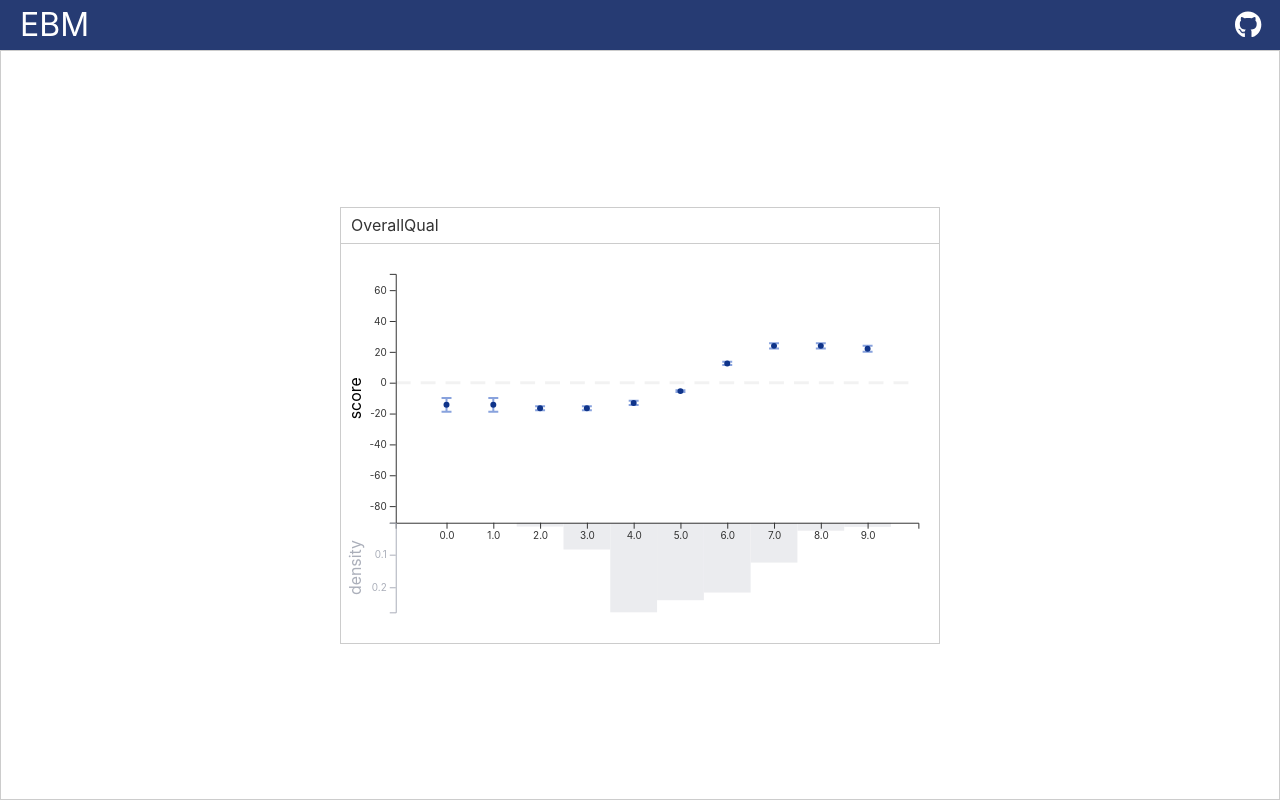
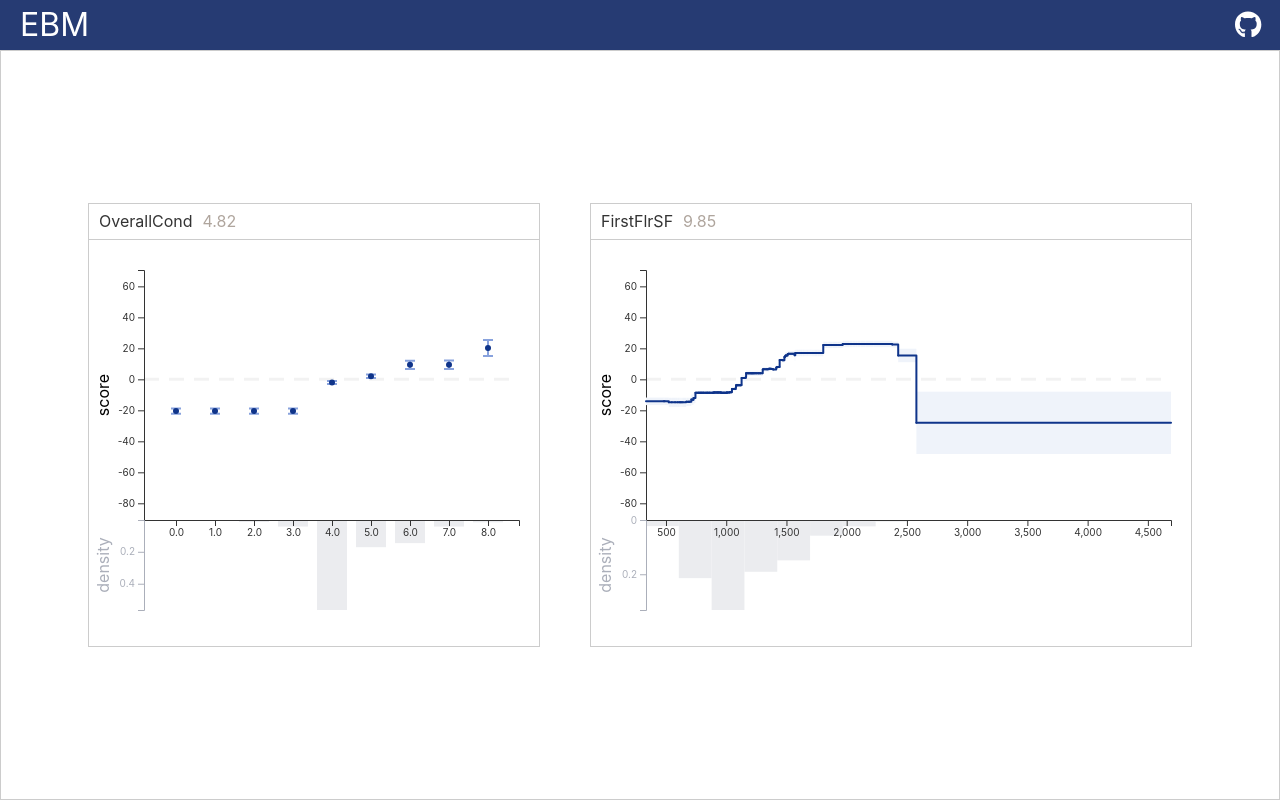
Before and after one commit to interpretml/gam-changer, a Svelte app: page / in a window 1280 px wide. Built offline with nearby package versions, Linux system fonts and the light colour scheme.

Commit message:
Add adaptive width for categorical

```diff
--- a/src/Main.svelte
+++ b/src/Main.svelte
@@ -40,6 +40,9 @@
 
   .content {
     display: flex;
+    flex-direction: row;
+    gap: 50px;
+    justify-content: center;
     height: min(800px, calc(100vh - 50px));
     width: 100vw;
     box-sizing: border-box;
@@ -47,10 +50,8 @@
   }
 
   .feature-window {
-    width: 600px;
-    height: 437px;
     border: 1px solid $gray-border;
-    margin: auto;
+    margin: auto 0;
   }
 
 </style>
@@ -63,14 +64,16 @@
   <div class='content'>
     <div class='feature-window'>
       <CategoricalGlobalExplain
-        featureData = {data === null ? null : data.features[0]}
+        featureData = {data === null ? null : data.features[26]}
         scoreRange = {data === null ? null : data.scoreRange}
       />
+    </div>
 
-      <!-- <ContinuousGlobalExplain
+    <div class='feature-window'>
+      <ContinuousGlobalExplain
         featureData = {data === null ? null : data.features[2]}
         scoreRange = {data === null ? null : data.scoreRange}
-      /> -->
+      />
     </div>
   </div>
 
--- a/src/global-explanation/CategoricalFeature.svelte
+++ b/src/global-explanation/CategoricalFeature.svelte
@@ -1,8 +1,10 @@
 <script>
   import * as d3 from 'd3';
+  import { round } from '../utils';
 
   export let featureData = null;
   export let scoreRange = null;
+  export let svgHeight = 400;
 
   let svg = null;
 
@@ -11,8 +13,13 @@
     top: 30, right: 20, bottom: 30, left: 25
   };
   const densityHeight = 90;
-  const width = 600;
+
+  // Viewbox width and height
+  let width = 600;
   const height = 400;
+
+  // Real width (depends on the svgHeight prop)
+  let svgWidth = svgHeight * (width / height);
 
   // Show some hidden elements for development
   const showRuler = false;
@@ -67,9 +74,20 @@
     console.log(featureData);
     let svgSelect = d3.select(svg);
 
+    // For categorical variables, the width depends on the number of levels
+    // Level # <= 4 => 300, level # <= 10 => 450, others => 600
+    let levelNum = featureData.binLabel.length;
+    if (levelNum <= 10) width = 450;
+    if (levelNum <= 4) width = 300;
+
+    // Make the svg keep the viewbox 3:2 ratio
+    svgWidth = svgHeight * (width / height);
+
     // Set svg viewBox (3:2 WH ratio)
-    svgSelect.attr('viewBox', '0 0 600 400')
-      .attr('preserveAspectRatio', 'xMinYMin meet');
+    svgSelect.attr('viewBox', `0 0 ${width} ${height}`)
+      .attr('preserveAspectRatio', 'xMinYMin meet')
+      .attr('width', svgWidth)
+      .attr('height', svgHeight);
 
     // Draw a border for the svg
     svgSelect.append('rect')
@@ -98,7 +116,7 @@
 
     let xScale = d3.scalePoint()
       .domain(featureData.binLabel)
-      .padding(1)
+      .padding(0.7)
       .range([0, chartWidth])
       .round(true);
 
@@ -217,7 +235,7 @@
       .domain(d3.extent(histFrequency))
       .range([0, densityHeight]);
 
-    let histWidth = xScale(histData[0].x2) - xScale(histData[0].x1);
+    let histWidth = Math.min(30, xScale(histData[0].x2) - xScale(histData[0].x1));
 
     histChart.selectAll('rect')
       .data(histData)
@@ -271,8 +289,6 @@
   .explain-panel {
     display: flex;
     flex-direction: column;
-    width: 100%;
-    height: 100%;
   }
 
   .header {
@@ -280,16 +296,14 @@
     height: $header-height;
     padding: 5px 10px;
     border-bottom: 1px solid $gray-border;
-  }
 
-  .svg-container {
-    width: 100%;
-    height: calc(100% - #{$header-height});
-  }
+    .header__name {
+      margin-right: 10px;
+    }
 
-  .svg-explainer {
-    width: 100%;
-    height: 100%;
+    .header__importance {
+      color: $gray-light;
+    }
   }
 
   :global(.explain-panel .y-axis-text) {
@@ -310,9 +324,20 @@
 </style>
 
 <div class='explain-panel'>
-  <div class='header'>
-    {featureData === null ? ' ' : featureData.name}
-  </div>
+  {#if featureData !== null}
+
+    <div class='header'>
+      <div class='header__name'>
+        {featureData === null ? ' ' : featureData.name}
+      </div>
+
+      <div class='header__importance'>
+        {featureData === null ? ' ': round(featureData.importance, 2)}
+      </div>
+    </div>
+
+  {/if}
+
 
   <div class='svg-container'>
     <svg class='svg-explainer' bind:this={svg}></svg>
--- a/src/global-explanation/ContinuousFeature.svelte
+++ b/src/global-explanation/ContinuousFeature.svelte
@@ -1,8 +1,10 @@
 <script>
   import * as d3 from 'd3';
+  import { round } from '../utils';
 
   export let featureData = null;
   export let scoreRange = null;
+  export let svgHeight = 400;
 
   let svg = null;
 
@@ -11,8 +13,13 @@
     top: 30, right: 20, bottom: 30, left: 25
   };
   const densityHeight = 90;
+
+  // Viewbox width and height
   const width = 600;
   const height = 400;
+
+  // Real SVG width
+  let svgWidth = svgHeight * (width / height);
 
   // Show some hidden elements for development
   const showRuler = false;
@@ -25,7 +32,6 @@
     histAxis: 'hsl(222, 10%, 70%)',
     line0: 'hsla(222, 0%, 0%, 5%)'
   };
-
 
   const defaultFont = '-apple-system, BlinkMacSystemFont, "Segoe UI", Roboto, Oxygen-Sans, Ubuntu, Cantarell, "Helvetica Neue", sans-serif;';
 
@@ -118,7 +124,9 @@
 
     // Set svg viewBox (3:2 WH ratio)
     svgSelect.attr('viewBox', '0 0 600 400')
-      .attr('preserveAspectRatio', 'xMinYMin meet');
+      .attr('preserveAspectRatio', 'xMinYMin meet')
+      .attr('width', svgWidth)
+      .attr('height', svgHeight);
 
     // Draw a border for the svg
     svgSelect.append('rect')
@@ -315,8 +323,6 @@
   .explain-panel {
     display: flex;
     flex-direction: column;
-    width: 100%;
-    height: 100%;
   }
 
   .header {
@@ -324,16 +330,14 @@
     height: $header-height;
     padding: 5px 10px;
     border-bottom: 1px solid $gray-border;
-  }
 
-  .svg-container {
-    width: 100%;
-    height: calc(100% - #{$header-height});
-  }
+    .header__name {
+      margin-right: 10px;
+    }
 
-  .svg-explainer {
-    width: 100%;
-    height: 100%;
+    .header__importance {
+      color: $gray-light;
+    }
   }
 
   :global(.explain-panel .y-axis-text) {
@@ -354,9 +358,19 @@
 </style>
 
 <div class='explain-panel'>
-  <div class='header'>
-    {featureData === null ? ' ' : featureData.name}
-  </div>
+  {#if featureData !== null}
+
+    <div class='header'>
+      <div class='header__name'>
+        {featureData === null ? ' ' : featureData.name}
+      </div>
+
+      <div class='header__importance'>
+        {featureData === null ? ' ': round(featureData.importance, 2)}
+      </div>
+    </div>
+
+  {/if}
 
   <div class='svg-container'>
     <svg class='svg-explainer' bind:this={svg}></svg>
--- /dev/null
+++ b/src/utils.js
@@ -0,0 +1,10 @@
+
+/**
+ * Round a number to a given decimal.
+ * @param {number} num Number to round
+ * @param {number} decimal Decimal place
+ * @returns number
+ */
+export const round = (num, decimal) => {
+  return Math.round((num + Number.EPSILON) * (10 ** decimal)) / (10 ** decimal);
+};
```
